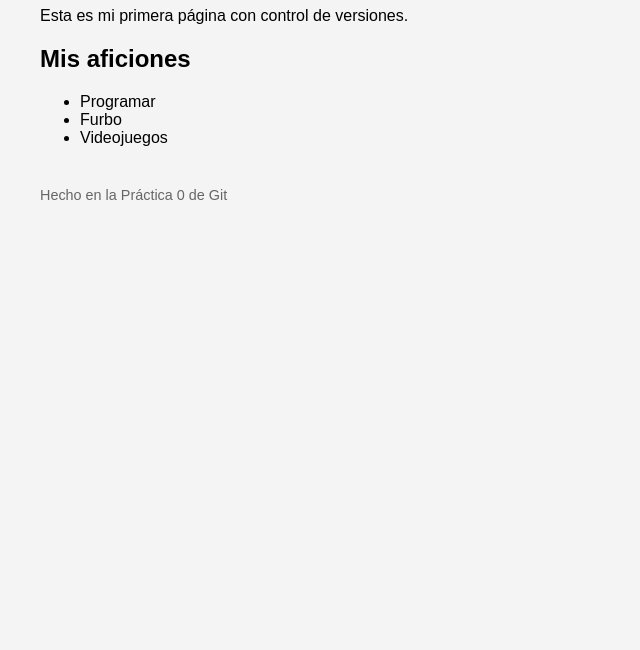
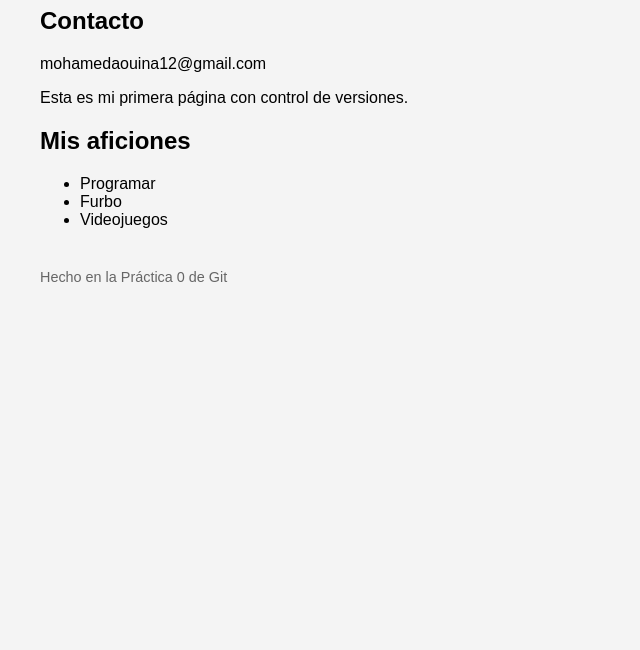
Before and after one commit to mohammedaouina/MI-PRIMER-REPO, a plain HTML site: page index.html in a window 1280 px wide. Shown: the part 150-800 px from the top of the page, without its empty margins (0-640 px from the left). Drawn offline with Linux system fonts and the light colour scheme.

Commit message:
Añadido contacto con su correo

```diff
--- a/index.html
+++ b/index.html
@@ -8,6 +8,8 @@
  <body>
   <h1>Hola, soy Mohammed</h1>
   <h1>Bienvenido a mi página personal</h1>
+  <h2>Contacto</h2>
+  <p>mohamedaouina12@gmail.com</p>
   <p>Esta es mi primera página con control de versiones.</p>
 
   <h2>Mis aficiones</h2>
```
